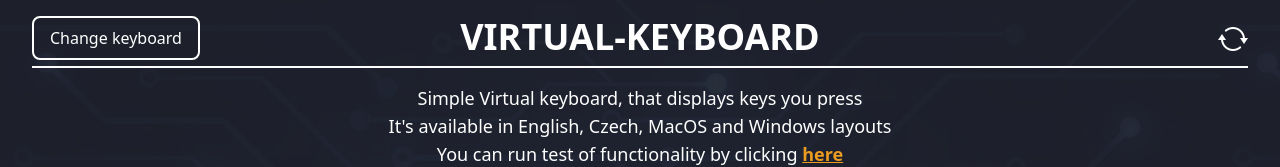
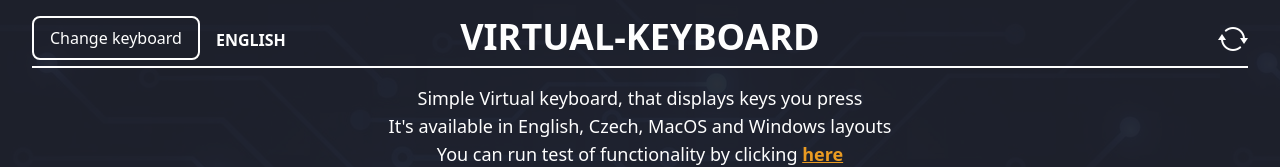
Before and after one commit to OndrejLosensky/virtual-keyboard, a React (Create React App) app: page / in a window 1280 px wide. Shown: the top 167 px of the page. Built offline with nearby package versions, Linux system fonts and the light colour scheme; the HTML template or start-up script is replaced by a standard one.

Commit message:
přidání funkce, která zobrazuje aktivní klávesnici

```diff
--- a/src/components/changeKeyboard/ChangeKeyboard.js
+++ b/src/components/changeKeyboard/ChangeKeyboard.js
@@ -2,6 +2,7 @@ import React, { useState, useEffect, useRef } from "react";
 
 const ChangeKeyboard = ({ onLayoutChange }) => {
   const [isDropdownOpen, setIsDropdownOpen] = useState(false);
+  const [selectedLayout, setSelectedLayout] = useState("english");
   const dropdownRef = useRef(null);
 
   // Tato funkce automaticky zavře dropdown menu jakmile kliknu kamkoliv vedle
@@ -24,12 +25,14 @@ const ChangeKeyboard = ({ onLayoutChange }) => {
   };
 
   const handleLayoutItemClick = (layout) => {
+    setSelectedLayout(layout);
     onLayoutChange(layout); // změna layout při kliknutí na tlačítko
     setIsDropdownOpen(false); // zavře dropdown menu jakmile kliknu na tlačítko
   };
 
   return (
-    <div className="relative inline-block text-left" ref={dropdownRef}>
+    <div className="flex flex-row">
+      <div className="relative inline-block text-left border-[2px] border-foreColorWhite mr-4 rounded-lg" ref={dropdownRef}>
         <button
           onClick={toggleDropdown}
           className="text-white py-2 px-4 rounded-md"
@@ -42,7 +45,7 @@ const ChangeKeyboard = ({ onLayoutChange }) => {
               <li>
                 <button
                   className="block w-full py-2 px-4 text-left hover:bg-btnbg duration-300"
-                onClick={() => handleLayoutItemClick("english")}
+                  onClick={() => handleLayoutItemClick("eng")}
                 >
                   English [ENG]
                 </button>
@@ -50,7 +53,7 @@ const ChangeKeyboard = ({ onLayoutChange }) => {
               <li>
                 <button
                   className="block w-full py-2 px-4 text-left hover:bg-btnbg duration-300"
-                onClick={() => handleLayoutItemClick("czech")}
+                  onClick={() => handleLayoutItemClick("cz")}
                 >
                   Czech [CZ]
                 </button>
@@ -58,14 +61,14 @@ const ChangeKeyboard = ({ onLayoutChange }) => {
               <li>
               <button
                   className="block w-full py-2 px-4 text-left hover:bg-btnbg duration-300"
-                onClick={() => handleLayoutItemClick("macbook")}
+                  onClick={() => handleLayoutItemClick("mac")}
                 >
                   MacOS
                 </button>
               </li>
               <button
                   className="block w-full py-2 px-4 text-left hover:bg-btnbg duration-300"
-                onClick={() => handleLayoutItemClick("windows")}
+                  onClick={() => handleLayoutItemClick("win")}
                 >
                   Windows
                 </button>
@@ -73,6 +76,14 @@ const ChangeKeyboard = ({ onLayoutChange }) => {
           </div>
         )}
       </div>
+
+      <div>
+        <p className="text-foreColorWhite flex justify-center items-center mt-3 uppercase font-semibold">
+             {selectedLayout}
+        </p>
+      </div>
+
+    </div>
   );
 };
 
--- a/src/components/keyboard/Keyboard.js
+++ b/src/components/keyboard/Keyboard.js
@@ -16,7 +16,7 @@ const Keyboard = () => {
   const [inputValue, setInputValue] = useState('');
   const [buttonSuccess, setButtonSuccess] = useState({});
   const [isGreenToggleOn, setIsGreenToggleOn] = useState(false);
-  const [keyboardLayout, setKeyboardLayout] = useState("english"); // určuje, který layout se zobrazuje defaultně
+  const [keyboardLayout, setKeyboardLayout] = useState("eng"); // určuje, který layout se zobrazuje defaultně
 
     const handleLayoutChange = (layout) => {
       setKeyboardLayout(layout);
@@ -24,7 +24,7 @@ const Keyboard = () => {
 
   // Rozložení jednotlivých klávesnic
   const layouts = {
-    english: {
+    eng: {
       row1: ["escape", "f1", "f2","f3", "f4", "f5","f6","f7","f8","f9","f10","f11"],
       row2: ["`", "1", "2", "3", "4", "5", "6","7", "8", "9", "0", "backspace",],
       row3: ["Tab", "Q", "W", "E", "R", "T", "y", "U", "I", "O", "P", "Enter",],
@@ -33,7 +33,7 @@ const Keyboard = () => {
       row6: ["fn","control"," ","option",],
       // Anglická klávesnice
     },
-    czech: {
+    cz: {
       row1: ["escape", "f1", "f2","f3", "f4", "f5","f6","f7","f8","f9","f10","f11",],
       row2: ["<", "+", "ě","š", "č", "ř","ž","ý","á","í","=","backspace",],
       row3: ["Tab", "q", "w","e", "r", "t","z","u","i","o","p","Enter",],
@@ -42,7 +42,7 @@ const Keyboard = () => {
       row6: ["fn","control"," ","option",],
       // česká klávesnice
     },
-    macbook: {
+    mac: {
       row1: ["escape", "f1", "f2", "f3", "f4", "f5", "f6", "f7", "f8", "f9", "f10", "f11", "f12", "eject"],
       row2: ["`", "1", "2", "3", "4", "5", "6", "7", "8", "9", "0", "-", "=", "delete"],
       row3: ["tab", "q", "w", "e", "r", "t", "y", "u", "i", "o", "p", "[", "]", "\\"],
@@ -50,7 +50,7 @@ const Keyboard = () => {
       row5: ["shift", "z", "x", "c", "v", "b", "n", "m", ",", ".", "/", ],
       row6: ["fn", "control", "option", "command", " ",],
     },
-    windows: {
+    win: {
       row1: ["escape", "f1", "f2", "f3", "f4", "f5", "f6", "f7", "f8", "f9", "f10", "f11", "f12", "prtsc"],
       row2: ["`", "1", "2", "3", "4", "5", "6", "7", "8", "9", "0", "-", "=", "backspace"],
       row3: ["tab", "q", "w", "e", "r", "t", "y", "u", "i", "o", "p", "[", "]", "\\"],
@@ -170,7 +170,7 @@ const Keyboard = () => {
                      absolute left-0 top-0 ml-8 mt-4 flex flex-row">
 
                       {/*Komponenta, která mění layout klávesnice z české na anglickou*/}
-                      <div className="border-[2px] border-foreColorWhite mr-4 rounded-lg">
+                      <div className="">
                         <ChangeKeyboard onLayoutChange={handleLayoutChange} />
                       </div>
 
```
Lines whose indentation alone changed are shown as unchanged.
